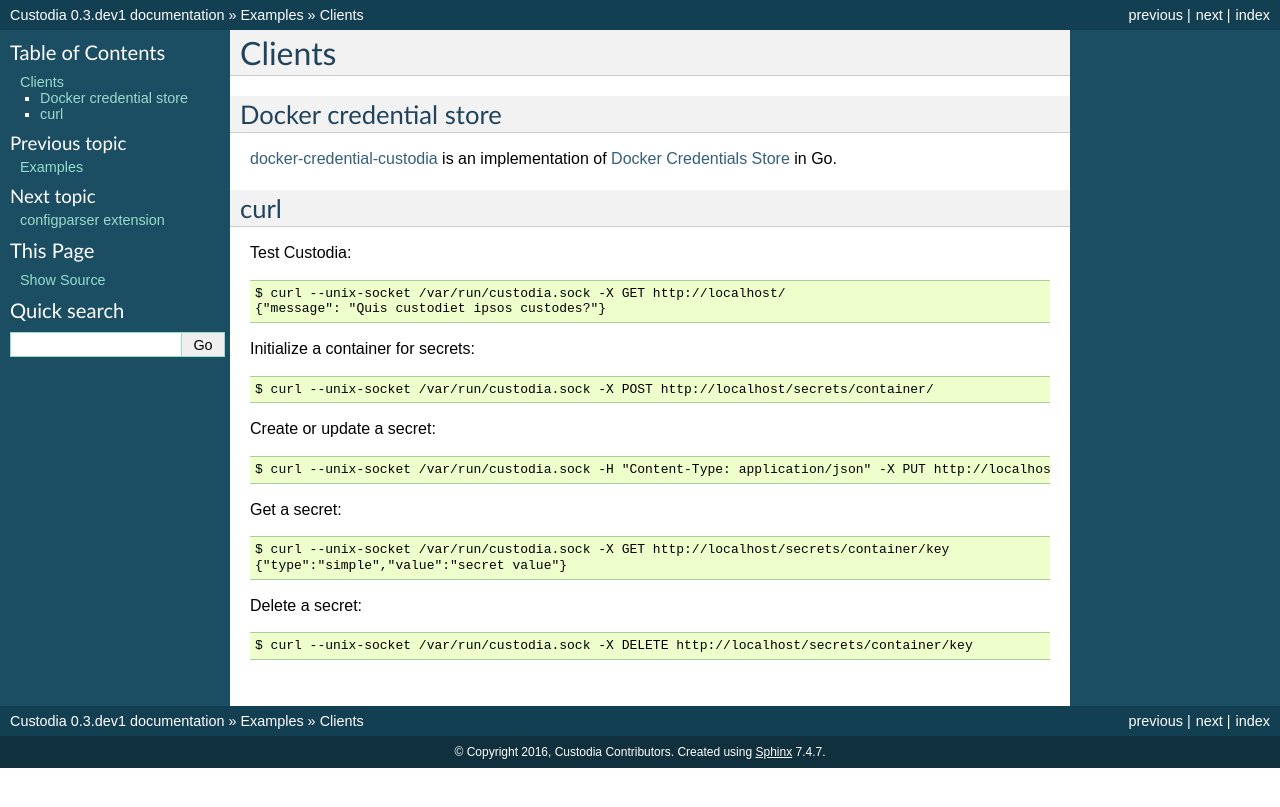
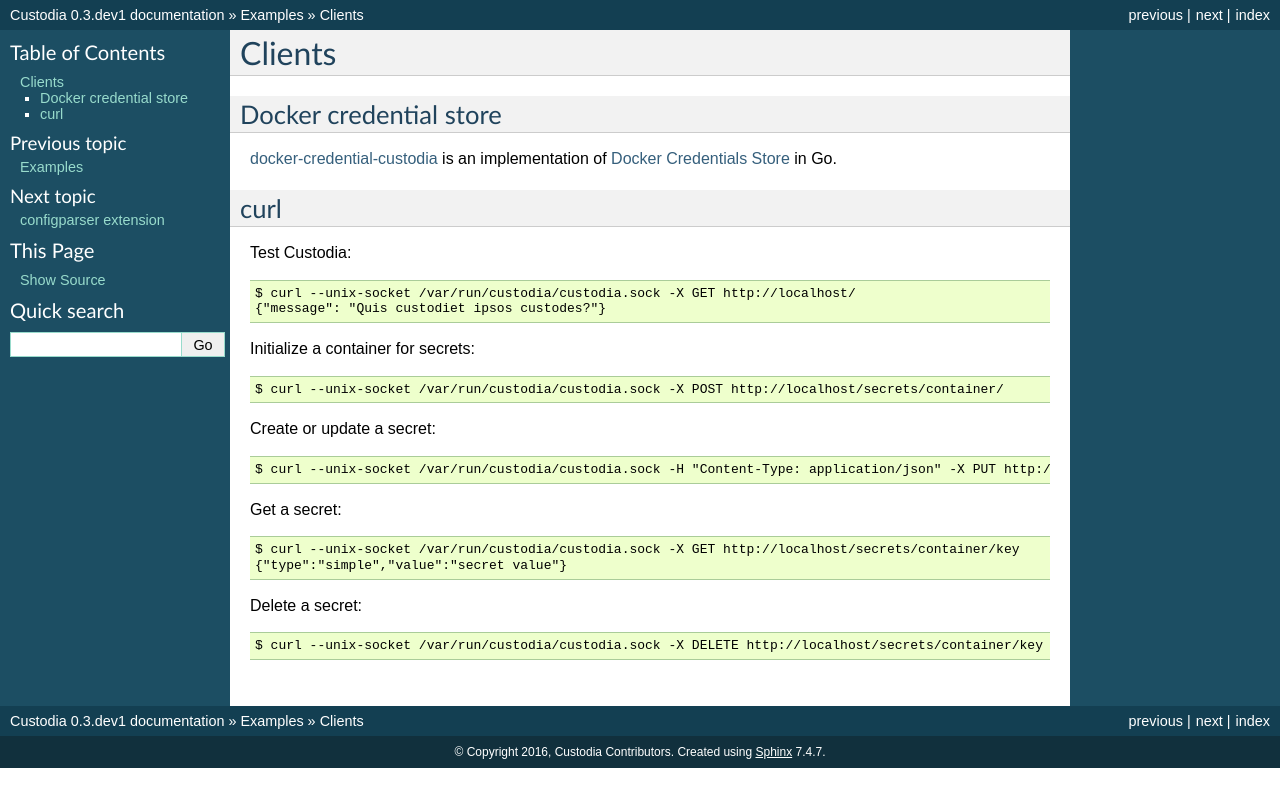
Before and after one commit to latchset/custodia, a Sphinx documentation site: the page built from docs/source/examples/misc.rst, in a window 1280 px wide. Shown: the top 807 px of the page. Built offline with Sphinx 7.4.7, drawn with Linux system fonts in a browser that asks for light colours.

Commit message:
Correct socket path in documentation examples
The path to the custodia socket file in the documentation examples
omits the top level "custodia" element.  This causes the examples
to fail.  This patch corrects the path in the examples.

```diff
--- a/docs/source/examples/misc.rst
+++ b/docs/source/examples/misc.rst
@@ -17,22 +17,22 @@
 
 Test Custodia::
 
-    $ curl --unix-socket /var/run/custodia.sock -X GET http://localhost/
+    $ curl --unix-socket /var/run/custodia/custodia.sock -X GET http://localhost/
     {"message": "Quis custodiet ipsos custodes?"}
 
 Initialize a container for secrets::
 
-    $ curl --unix-socket /var/run/custodia.sock -X POST http://localhost/secrets/container/
+    $ curl --unix-socket /var/run/custodia/custodia.sock -X POST http://localhost/secrets/container/
 
 Create or update a secret::
 
-    $ curl --unix-socket /var/run/custodia.sock -H "Content-Type: application/json" -X PUT http://localhost/secrets/container/key -d '{"type": "simple", "value": "secret value"}'
+    $ curl --unix-socket /var/run/custodia/custodia.sock -H "Content-Type: application/json" -X PUT http://localhost/secrets/container/key -d '{"type": "simple", "value": "secret value"}'
 
 Get a secret::
 
-    $ curl --unix-socket /var/run/custodia.sock -X GET http://localhost/secrets/container/key
+    $ curl --unix-socket /var/run/custodia/custodia.sock -X GET http://localhost/secrets/container/key
     {"type":"simple","value":"secret value"}
 
 Delete a secret::
 
-    $ curl --unix-socket /var/run/custodia.sock -X DELETE http://localhost/secrets/container/key
+    $ curl --unix-socket /var/run/custodia/custodia.sock -X DELETE http://localhost/secrets/container/key
```
